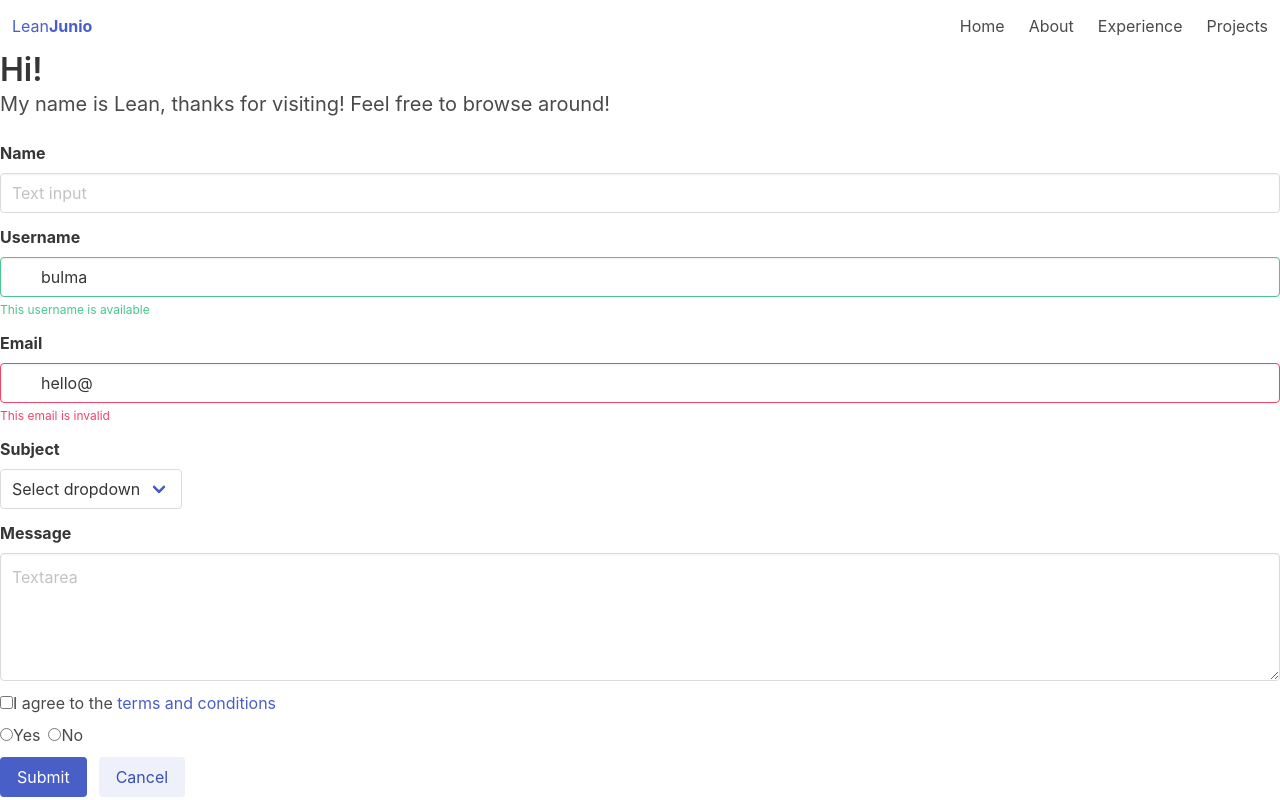
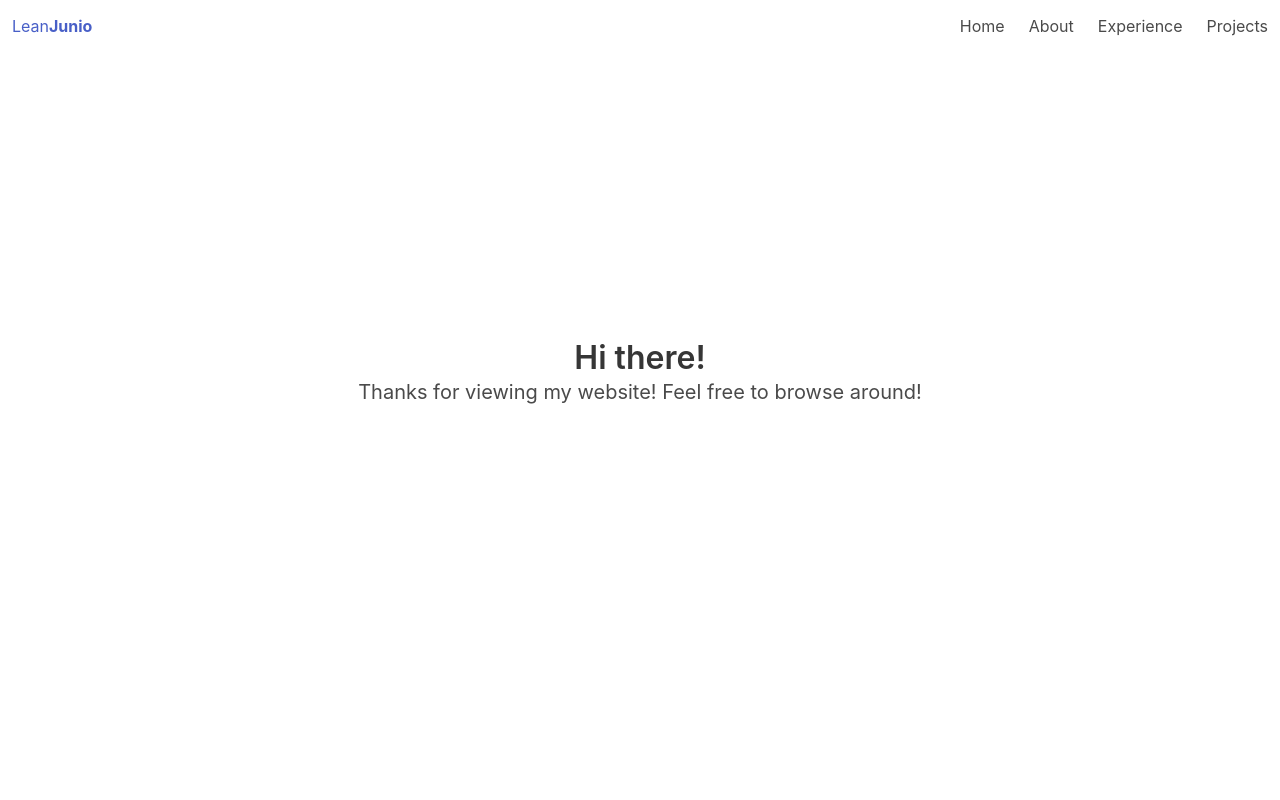
Before and after one commit to leanjunio/website-frontend, a React app: page / in a window 1280 px wide. Built offline with nearby package versions, Linux system fonts and the light colour scheme.

Commit message:
Added Header Moved Navbar to Router Delete ContactForm

```diff
--- a/index.html
+++ b/index.html
@@ -1,3 +1,4 @@
+<!DOCTYPE html>
 <html>
   <head>
     <meta charset="UTF-8" />
--- a/src/App.js
+++ b/src/App.js
@@ -4,12 +4,14 @@ import { createBrowserHistory } from 'history';
 
 import HomePage from './components/Homepage';
 import Test from './components/Test';
+import Navbar from './components/Navbar';
 
 export const history = createBrowserHistory();
 
 const App = () => {
   return (
     <Router history={history}>
+      <Navbar />
       <Switch>
         <Route exact path="/" component={HomePage} />
         <Route exact path="/about" component={Test} />
--- a/src/components/ContactForm.js
+++ /dev/null
@@ -1,93 +0,0 @@
-import React from 'react';
-
-const ContactForm = () => {
-  return (
-    <div className="container-fluid">
-      <div className="field">
-        <label className="label">Name</label>
-        <div className="control">
-          <input className="input" type="text" placeholder="Text input" />
-        </div>
-      </div>
-
-      <div className="field">
-        <label className="label">Username</label>
-        <div className="control has-icons-left has-icons-right">
-          <input className="input is-success" type="text" placeholder="Text input" value="bulma" />
-          <span className="icon is-small is-left">
-            <i className="fas fa-user"></i>
-          </span>
-          <span className="icon is-small is-right">
-            <i className="fas fa-check"></i>
-          </span>
-        </div>
-        <p className="help is-success">This username is available</p>
-      </div>
-
-      <div className="field">
-        <label className="label">Email</label>
-        <div className="control has-icons-left has-icons-right">
-          <input className="input is-danger" type="email" placeholder="Email input" value="hello@" />
-          <span className="icon is-small is-left">
-            <i className="fas fa-envelope"></i>
-          </span>
-          <span className="icon is-small is-right">
-            <i className="fas fa-exclamation-triangle"></i>
-          </span>
-        </div>
-        <p className="help is-danger">This email is invalid</p>
-      </div>
-
-      <div className="field">
-        <label className="label">Subject</label>
-        <div className="control">
-          <div className="select">
-            <select>
-              <option>Select dropdown</option>
-              <option>With options</option>
-            </select>
-          </div>
-        </div>
-      </div>
-
-      <div className="field">
-        <label className="label">Message</label>
-        <div className="control">
-          <textarea className="textarea" placeholder="Textarea"></textarea>
-        </div>
-      </div>
-
-      <div className="field">
-        <div className="control">
-          <label className="checkbox">
-            <input type="checkbox" />I agree to the <a href="#">terms and conditions</a>
-          </label>
-        </div>
-      </div>
-
-      <div className="field">
-        <div className="control">
-          <label className="radio">
-            <input type="radio" name="question" />
-            Yes
-          </label>
-          <label className="radio">
-            <input type="radio" name="question" />
-            No
-          </label>
-        </div>
-      </div>
-
-      <div className="field is-grouped">
-        <div className="control">
-          <button className="button is-link">Submit</button>
-        </div>
-        <div className="control">
-          <button className="button is-link is-light">Cancel</button>
-        </div>
-      </div>
-    </div>
-  );
-};
-
-export default ContactForm;
--- /dev/null
+++ b/src/components/Header.js
@@ -0,0 +1 @@
+import React from 'react';
--- a/src/components/Homepage.js
+++ b/src/components/Homepage.js
@@ -1,15 +1,16 @@
 import React, { useState } from 'react';
 import Navbar from './Navbar';
-import ContactForm from './ContactForm';
 
 const HomePage = () => {
   return (
-    <div className="container-fluid">
-      <Navbar />
-      <h1 className="title">Hi!</h1>
-      <p className="subtitle">My name is Lean, thanks for visiting! Feel free to browse around!</p>
-      <ContactForm />
-    </div>
+    <section className="hero has-background-white is-large">
+      <div className="hero-body">
+        <div className="container has-text-centered">
+          <p className="title">Hi there!</p>
+          <p className="subtitle">Thanks for viewing my website! Feel free to browse around!</p>
+        </div>
+      </div>
+    </section>
   );
 };
 
```
